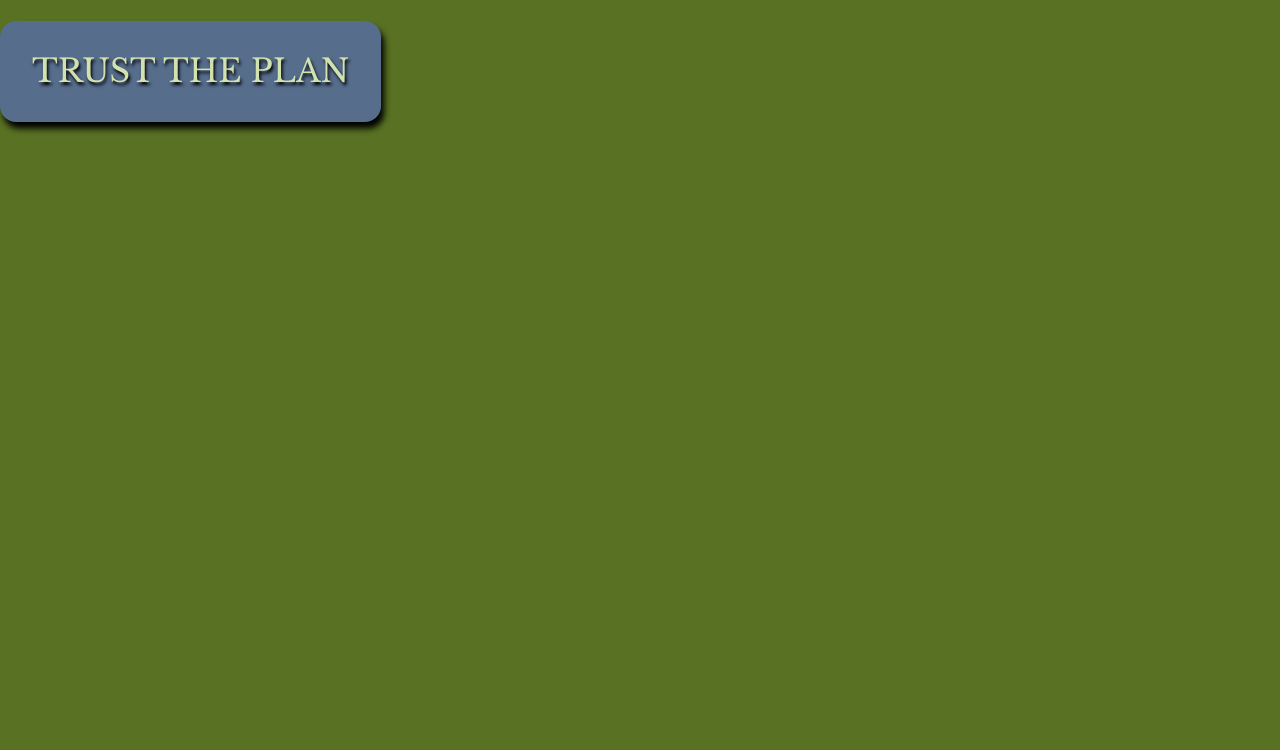
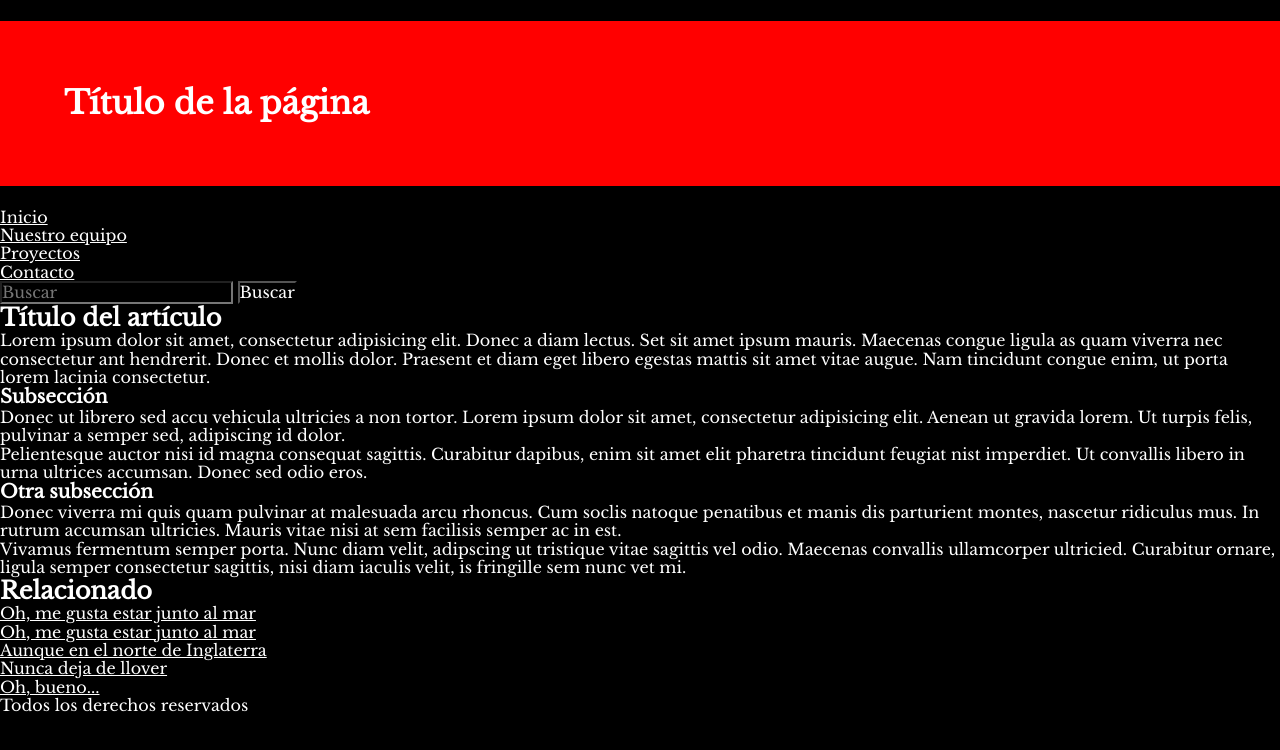
Before and after one commit to Cheverg3/Plantilla_web, a plain HTML site: page index.html in a window 1280 px wide. Drawn offline with nearby package versions, Linux system fonts and the light colour scheme.

Commit message:
pongo el titulo en un cuadro rojo

```diff
--- a/index.html
+++ b/index.html
@@ -5,8 +5,7 @@
 
     <meta charset="utf-8">
 
-    <title>CHILITO: 10g cada uno</title>
-    <link rel="icon" href="https://png.pngtree.com/png-vector/20191024/ourlarge/pngtree-round-tablet-marijuana-icon-simple-style-png-image_1855617.jpg">
+    <title>Plantilla web</title>
     <link rel="stylesheet" href="styles.css">
     <link rel="stylesheet" href="normalize.css">
 
@@ -22,9 +21,67 @@
     <!-- Aquí empieza el encabezado principal que se mantendrá en todas las páginas del sitio web -->
 
     <header>
-      <h1 id=title>TRUST THE PLAN</h1>
+      <h1 id=title>Título de la página</h1>
     </header>
 
+    <nav>
+      <ul>
+        <li><a href="#">Inicio</a></li>
+        <li><a href="#">Nuestro equipo</a></li>
+        <li><a href="#">Proyectos</a></li>
+        <li><a href="#">Contacto</a></li>
+      </ul>
+
+       <!-- Un formulario de búsqueda es una forma no-lineal de hacer búsquedas en un sitio web. -->
+
+       <form>
+         <input type="search" name="q" placeholder="Buscar">
+         <input type="submit" value="Buscar">
+       </form>
+    </nav>
+
+    <!-- Aquí está el contenido principal de nuestra página -->
+    <main>
+
+      <!-- Contiene un artículo -->
+      <article>
+        <h2>Título del artículo</h2>
+
+        <p class="text">Lorem ipsum dolor sit amet, consectetur adipisicing elit. Donec a diam lectus. Set sit amet ipsum mauris. Maecenas congue ligula as quam viverra nec consectetur ant hendrerit. Donec et mollis dolor. Praesent et diam eget libero egestas mattis sit amet vitae augue. Nam tincidunt congue enim, ut porta lorem lacinia consectetur.</p>
+
+        <h3>Subsección</h3>
+
+        <p>Donec ut librero sed accu vehicula ultricies a non tortor. Lorem ipsum dolor sit amet, consectetur adipisicing elit. Aenean ut gravida lorem. Ut turpis felis, pulvinar a semper sed, adipiscing id dolor.</p>
+
+        <p>Pelientesque auctor nisi id magna consequat sagittis. Curabitur dapibus, enim sit amet elit pharetra tincidunt feugiat nist imperdiet. Ut convallis libero in urna ultrices accumsan. Donec sed odio eros.</p>
+
+        <h3>Otra subsección</h3>
+
+        <p>Donec viverra mi quis quam pulvinar at malesuada arcu rhoncus. Cum soclis natoque penatibus et manis dis parturient montes, nascetur ridiculus mus. In rutrum accumsan ultricies. Mauris vitae nisi at sem facilisis semper ac in est.</p>
+
+        <p>Vivamus fermentum semper porta. Nunc diam velit, adipscing ut tristique vitae sagittis vel odio. Maecenas convallis ullamcorper ultricied. Curabitur ornare, ligula semper consectetur sagittis, nisi diam iaculis velit, is fringille sem nunc vet mi.</p>
+      </article>
+
+      <!-- el contenido aparte también se puede anidar dentro del contenido principal -->
+      <aside>
+        <h2>Relacionado</h2>
+
+        <ul>
+          <li><a href="#">Oh, me gusta estar junto al mar</a></li>
+          <li><a href="#">Oh, me gusta estar junto al mar</a></li>
+          <li><a href="#">Aunque en el norte de Inglaterra</a></li>
+          <li><a href="#">Nunca deja de llover</a></li>
+          <li><a href="#">Oh, bueno...</a></li>
+        </ul>
+      </aside>
+
+    </main>
+
+    <!-- Y aquí está nuestro pie de página principal que se utiliza en todas las páginas de nuestro sitio web -->
+
+    <footer>
+      <p>Todos los derechos reservados</p>
+    </footer>
 
   </body>
 </html>
--- a/styles.css
+++ b/styles.css
@@ -1,28 +1,12 @@
 * {
-	color: #D1E2AF ;
+	color: #fff ;
 	/*font-family: 'Nanum Gothic', sans-serif;*/
 	font-family: 'Libre Baskerville', serif;
-	font-weight: 100;
-	background-color: #587122
+	background-color: #000
 
 }
 
-h1 {
-	background-color: #566D8C;
-	text-align: center;
-	display: inline-block;
-	border-radius: 0.5em;
-	padding: 1em;
-	/* border: 0.5em solid #6C2748; */
-	box-shadow: 0.1em 0.2em 0.2em 0 #000;
-	text-shadow: 0.05em 0.1em 0.1em #000;
+#title {border: 2em solid red;
+	background-color: red
+
 }
-
-h2 {
-	background-color: #6C2748;
-	text-align: center
-}
-
-h3 {
-	background-color: #8DB22C
-}
```
